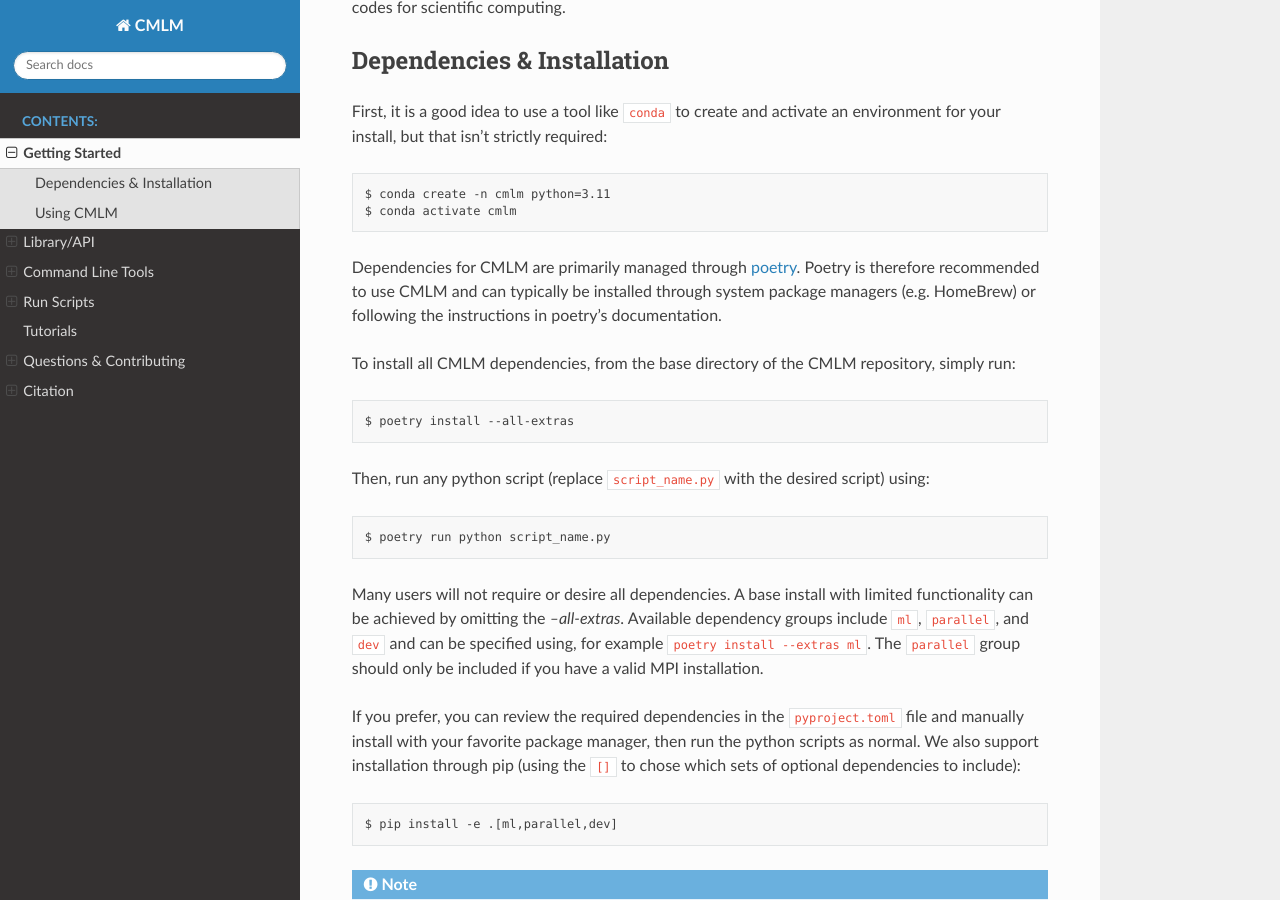
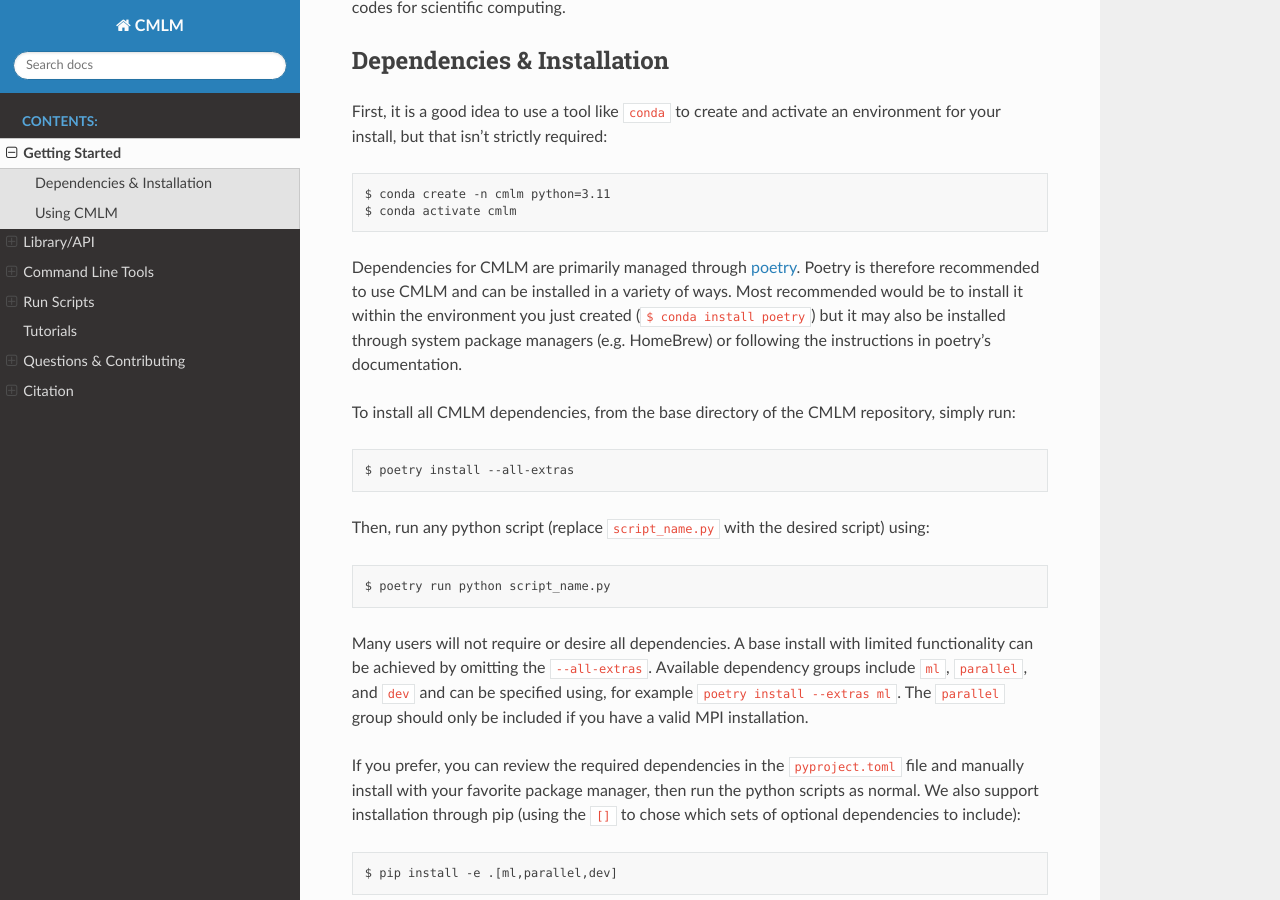
Before and after one commit to NREL/cmlm, a Sphinx documentation site: the page built from docs/getting-started.rst, in a window 1280 px wide and 900 px high, scrolled down 212 px. Built offline with Sphinx 7.4.7 and the Read the Docs theme 3.1.0, drawn with Linux system fonts in a browser that asks for light colours.

Commit message:
recommend users install poetry with conda rather than HomeBrew (#24)

```diff
--- a/docs/getting-started.rst
+++ b/docs/getting-started.rst
@@ -13,7 +13,7 @@ First, it is a good idea to use a tool like ``conda`` to create and activate an
   $ conda create -n cmlm python=3.11
   $ conda activate cmlm
 
-Dependencies for CMLM are primarily managed through `poetry <https://python-poetry.org/docs/#installation>`_. Poetry is therefore recommended to use CMLM and can typically be installed through system package managers (e.g. HomeBrew) or following the instructions in poetry's documentation.
+Dependencies for CMLM are primarily managed through `poetry <https://python-poetry.org/docs/#installation>`_. Poetry is therefore recommended to use CMLM and can be installed in a variety of ways. Most recommended would be to install it within the environment you just created (``$ conda install poetry``) but it may also be installed through system package managers (e.g. HomeBrew) or following the instructions in poetry's documentation.
 
 To install all CMLM dependencies, from the base directory of the CMLM repository, simply run::
 
@@ -23,7 +23,7 @@ Then, run any python script (replace ``script_name.py`` with the desired script)
 
   $ poetry run python script_name.py
 
-Many users will not require or desire all dependencies. A base install with limited functionality can be achieved by omitting the `--all-extras`. Available
+Many users will not require or desire all dependencies. A base install with limited functionality can be achieved by omitting the ``--all-extras``. Available
 dependency groups include ``ml``, ``parallel``, and ``dev`` and can be specified using, for example ``poetry install --extras ml``. The ``parallel`` group should only be included if you have a valid MPI installation.
 
 If you prefer, you can review the required dependencies in the ``pyproject.toml`` file and manually install with your favorite package manager, then run the python scripts as normal. We also support installation through pip (using the  ``[]`` to chose which sets of optional dependencies to include)::
```
